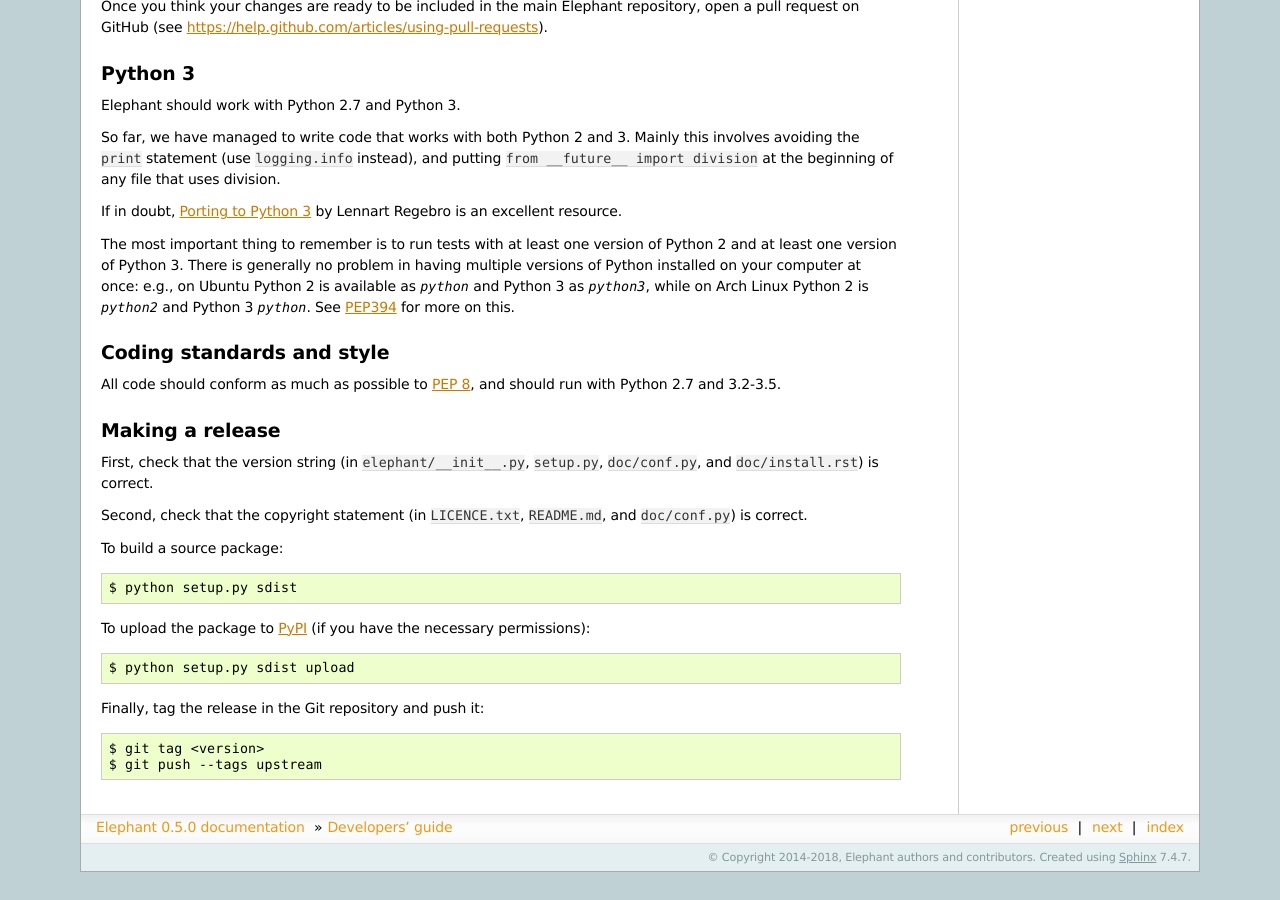
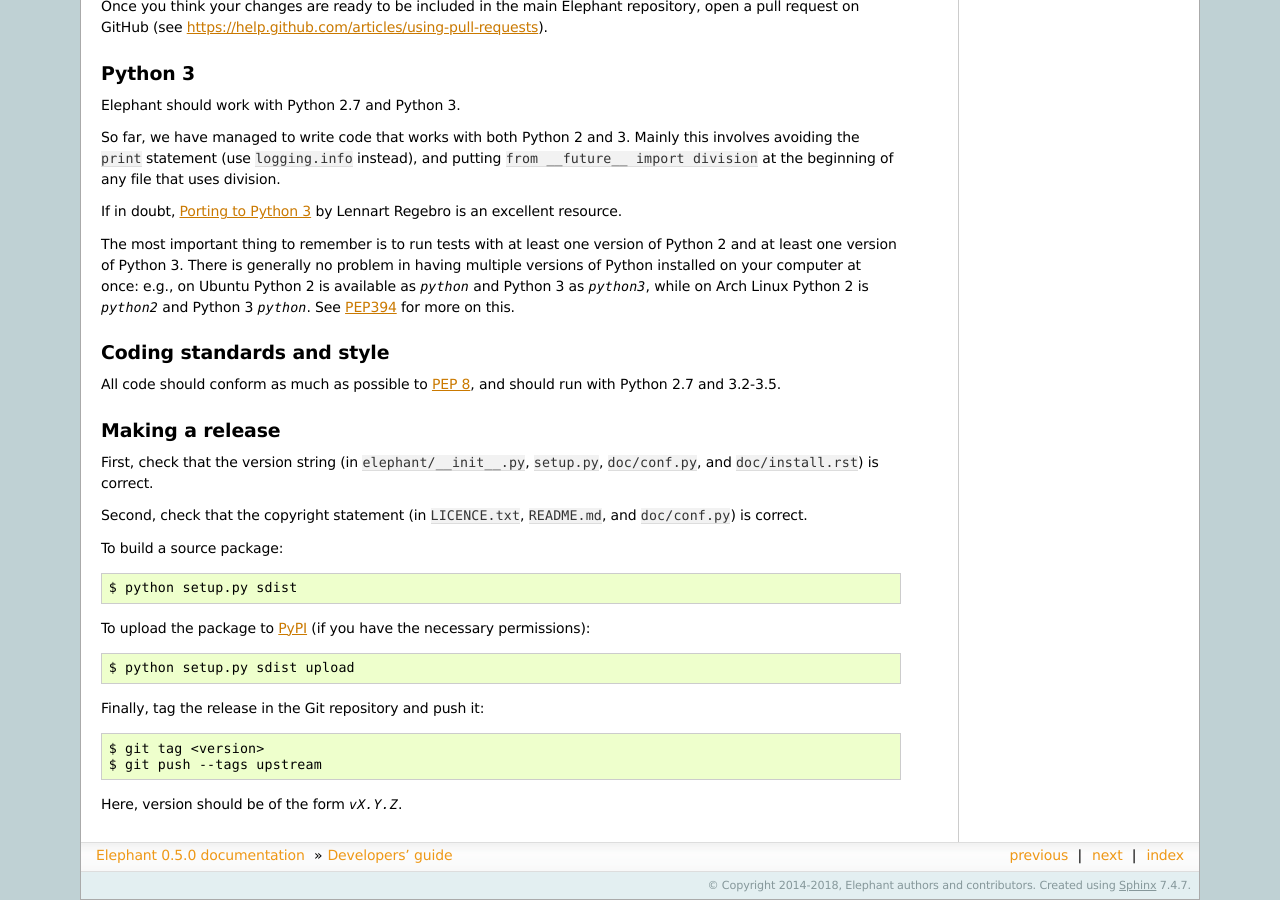
Before and after one commit to NeuralEnsemble/elephant, a Sphinx documentation site: the page built from doc/developers_guide.rst, in a window 1280 px wide and 900 px high, scrolled down 2344 px. Built offline with Sphinx 7.4.7, drawn with Linux system fonts in a browser that asks for light colours; formulas are drawn with MathJax 3; before the commit the page ends 3216 px from its top, so only the background shows below that.

Commit message:
Added note on tag label format for releases

```diff
--- a/doc/developers_guide.rst
+++ b/doc/developers_guide.rst
@@ -201,6 +201,7 @@ Finally, tag the release in the Git repository and push it::
     $ git tag <version>
     $ git push --tags upstream
 
+Here, version should be of the form `vX.Y.Z`.
 
 .. make a release branch
 
```
